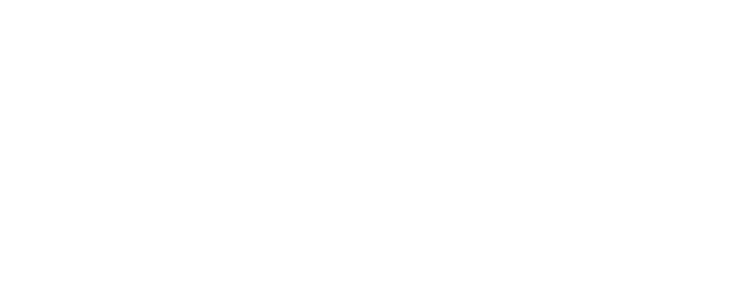
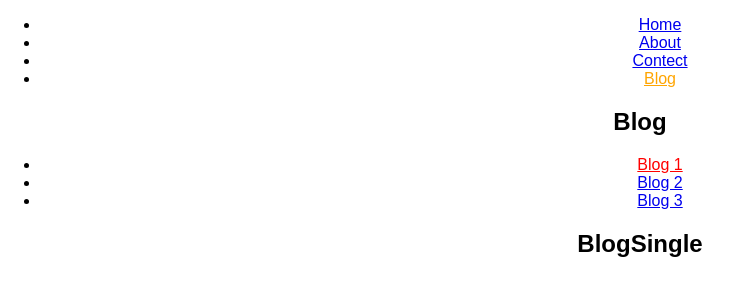
Before and after one commit to kinjalshah-bacancy/react-demo, a React (Create React App) app: page /blog/123 in a window 1280 px wide. Shown: the top 300 px of the page, without its empty margins (0-741 px from the left). Built offline with nearby package versions, Linux system fonts and the light colour scheme.

Commit message:
nested routes

```diff
--- a/src/App.js
+++ b/src/App.js
@@ -19,10 +19,10 @@
     return (
       <div className="App">
         <ul>
-          <li><Link to="/home">Home</Link></li>
-          <li><Link to="/about">About</Link></li>
-          <li><Link to="/contact">Contect</Link></li>
-          <li><Link to="/blog">Blog</Link></li>
+          <li><Link activeStyle={{color: 'red'}} to="/home">Home</Link></li>
+          <li><Link activeStyle={{color: 'yellow'}} to="/about">About</Link></li>
+          <li><Link activeStyle={{color: 'blue'}} to="/contact">Contect</Link></li>
+          <li><Link activeStyle={{color: 'orange'}} to="/blog">Blog</Link></li>
         </ul>
         {this.props.children}
       </div>
--- a/src/Blog.js
+++ b/src/Blog.js
@@ -1,9 +1,18 @@
 import React, { Component } from 'react';
+import { Link } from 'react-router'
 
 class Blog extends Component{
 	render(){
 		return(
-			<h2>Blog</h2>
+			<div>
+				<h2>Blog</h2>
+				<ul>
+	        <li><Link activeStyle={{color: 'red'}} to="/blog/123">Blog 1</Link></li>
+	      	<li><Link activeStyle={{color: 'yellow'}} to="/blog/456">Blog 2</Link></li>
+	        <li><Link activeStyle={{color: 'blue'}} to="/blog/789">Blog 3</Link></li>
+	      </ul>
+	      {this.props.children}
+	    </div>
 		);
 	}
 }
--- /dev/null
+++ b/src/BlogSingle.js
@@ -0,0 +1,11 @@
+import React, { Component } from 'react';
+
+class BlogSingle extends Component{
+	render(){
+		return(
+			<h2>BlogSingle</h2>
+		);
+	}
+}
+
+export default BlogSingle;
--- a/src/index.js
+++ b/src/index.js
@@ -6,6 +6,7 @@
 import About from './About';
 import Contact from './Contact';
 import Blog from './Blog';
+import BlogSingle from './BlogSingle';
 import registerServiceWorker from './registerServiceWorker';
 import { Router, Route, Link, browserHistory } from 'react-router'
 
@@ -16,7 +17,9 @@
 			<Route path='/home' component={Home} />
 			<Route path='/about' component={About} />
 			<Route path='/contact' component={Contact} />
-			<Route path='/blog' component={Blog} />
+			<Route path='/blog' component={Blog}>
+				<Route path='/blog/:postid' component={BlogSingle} />
+			</Route>
 		</Route>
 	</Router>
 	,document.getElementById('root')
```
